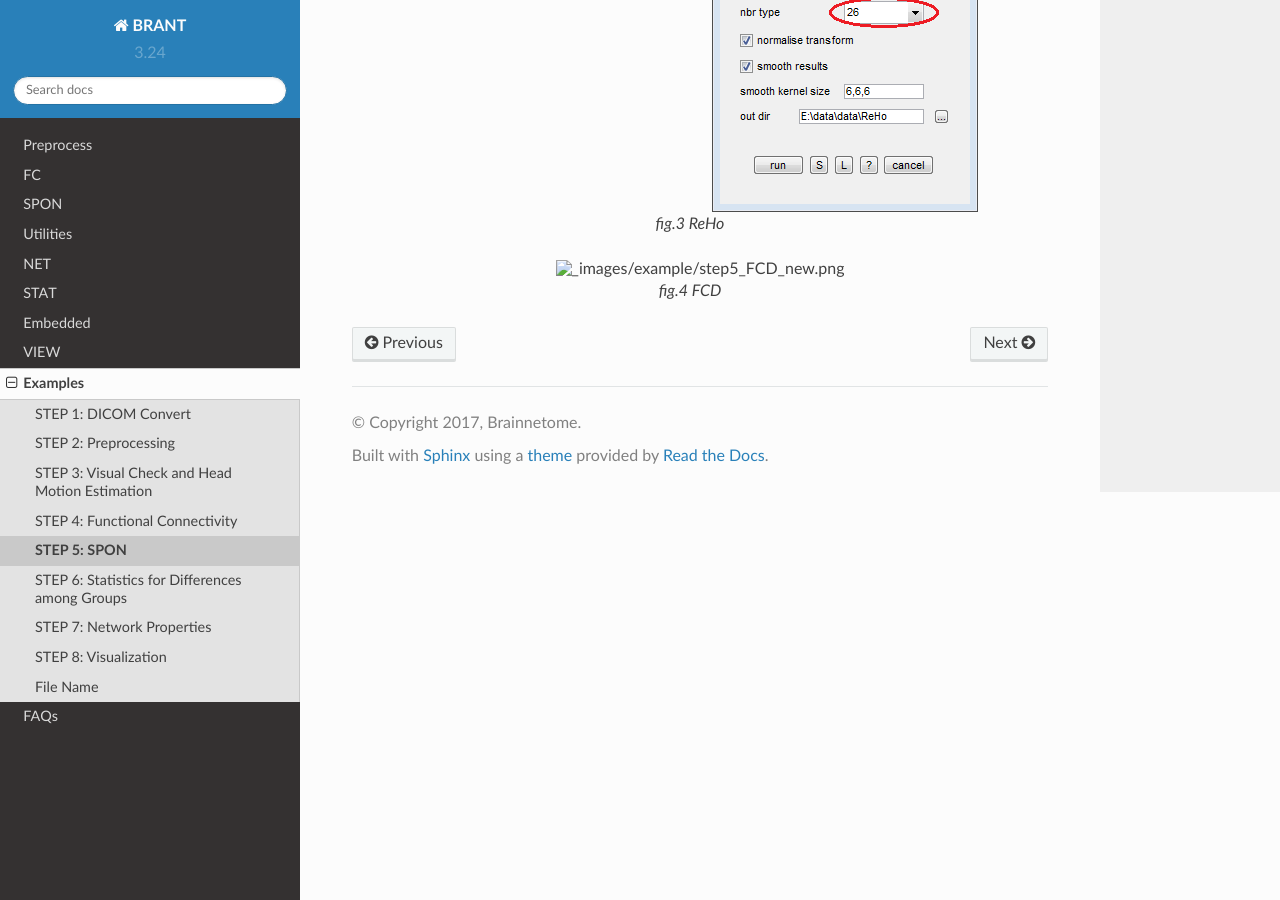
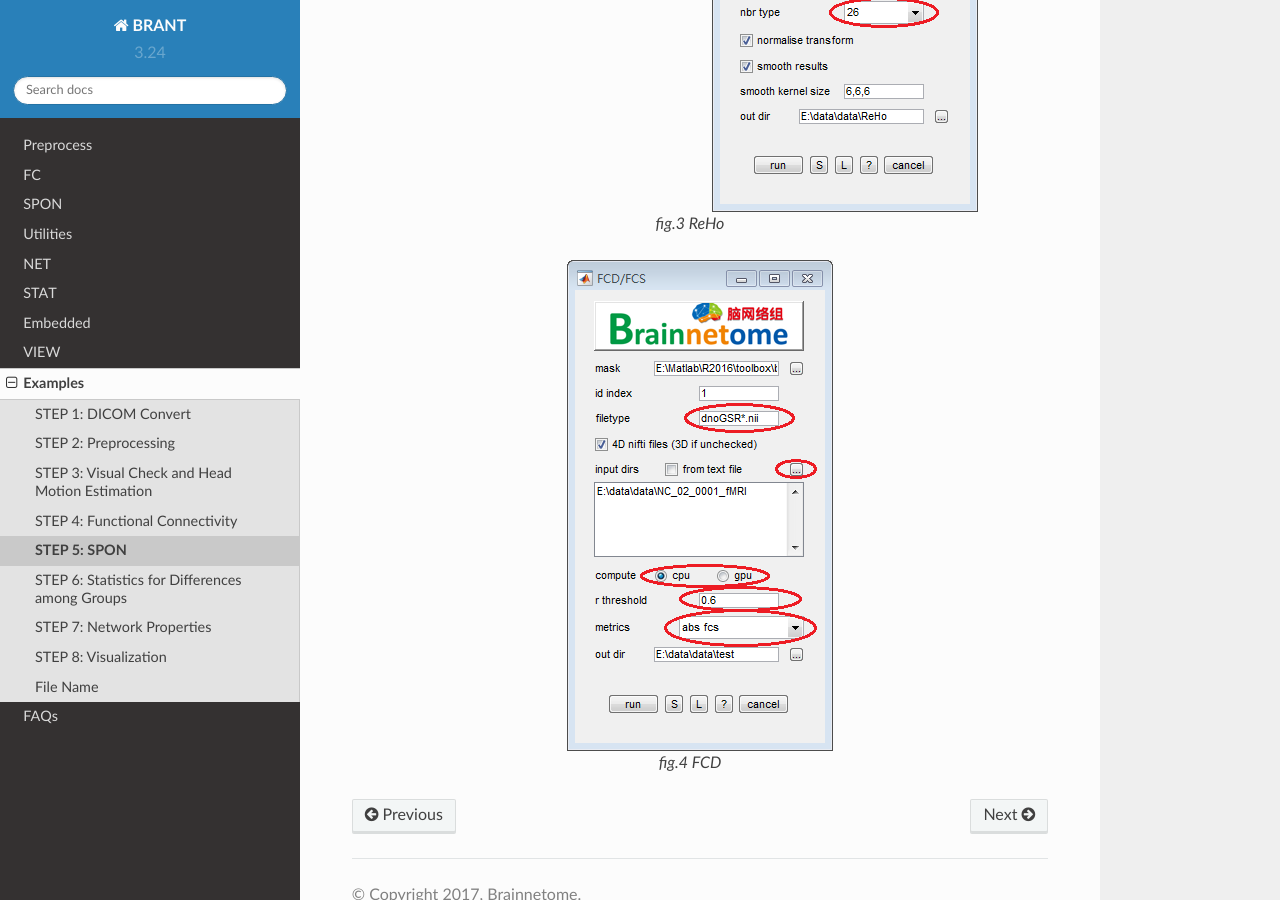
Before and after one commit to YongLiuLab/brant, a Sphinx documentation site: the page built from source/example_5.txt, in a window 1280 px wide and 900 px high, scrolled down 1668 px. Built offline with Sphinx 7.4.7 and the Read the Docs theme 2.0.0, drawn with Linux system fonts in a browser that asks for light colours.

Commit message:
fcs image change

```diff
--- a/source/example_5.txt
+++ b/source/example_5.txt
@@ -30,7 +30,7 @@ STEP 5: SPON
 
    fig.3 ReHo
 
-.. figure:: _images/example/step5_FCD_new.png
+.. figure:: _images/step5_FCD_new.png
    :align: center
 
    fig.4 FCD
```
